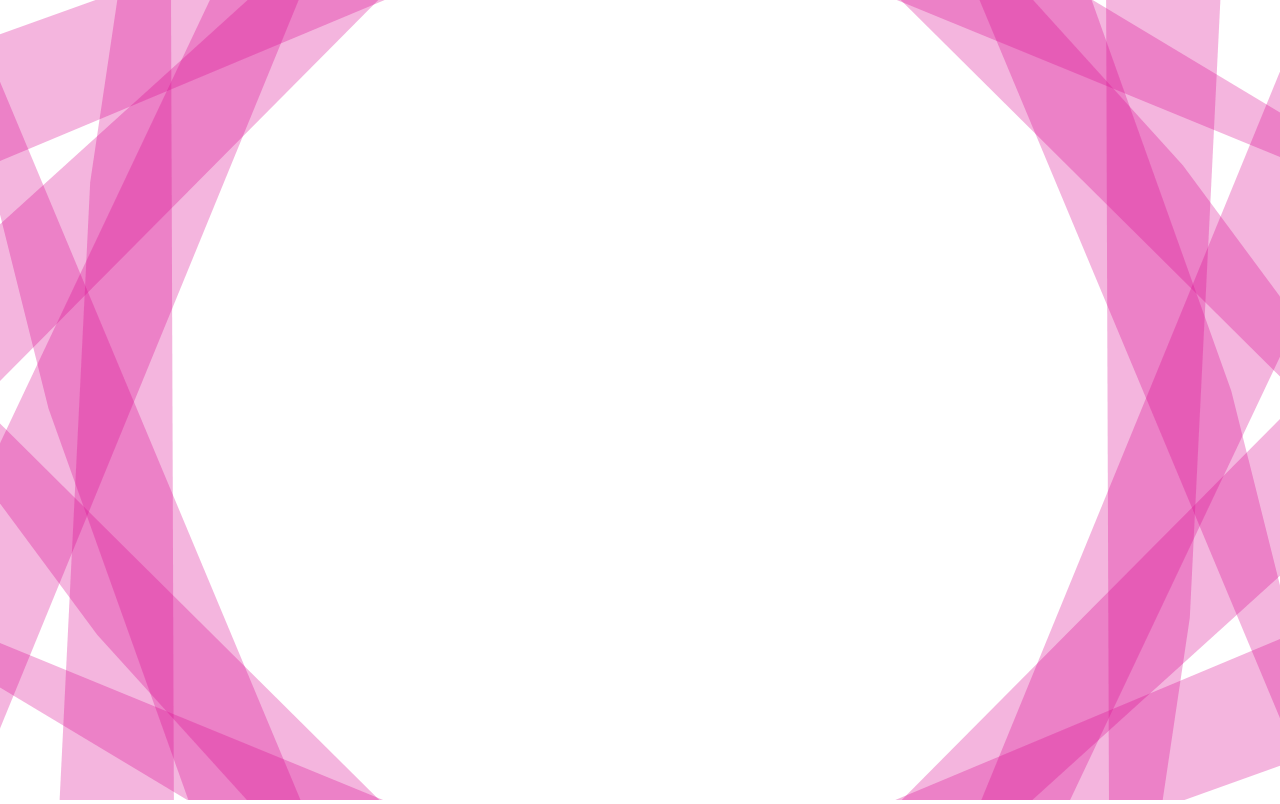
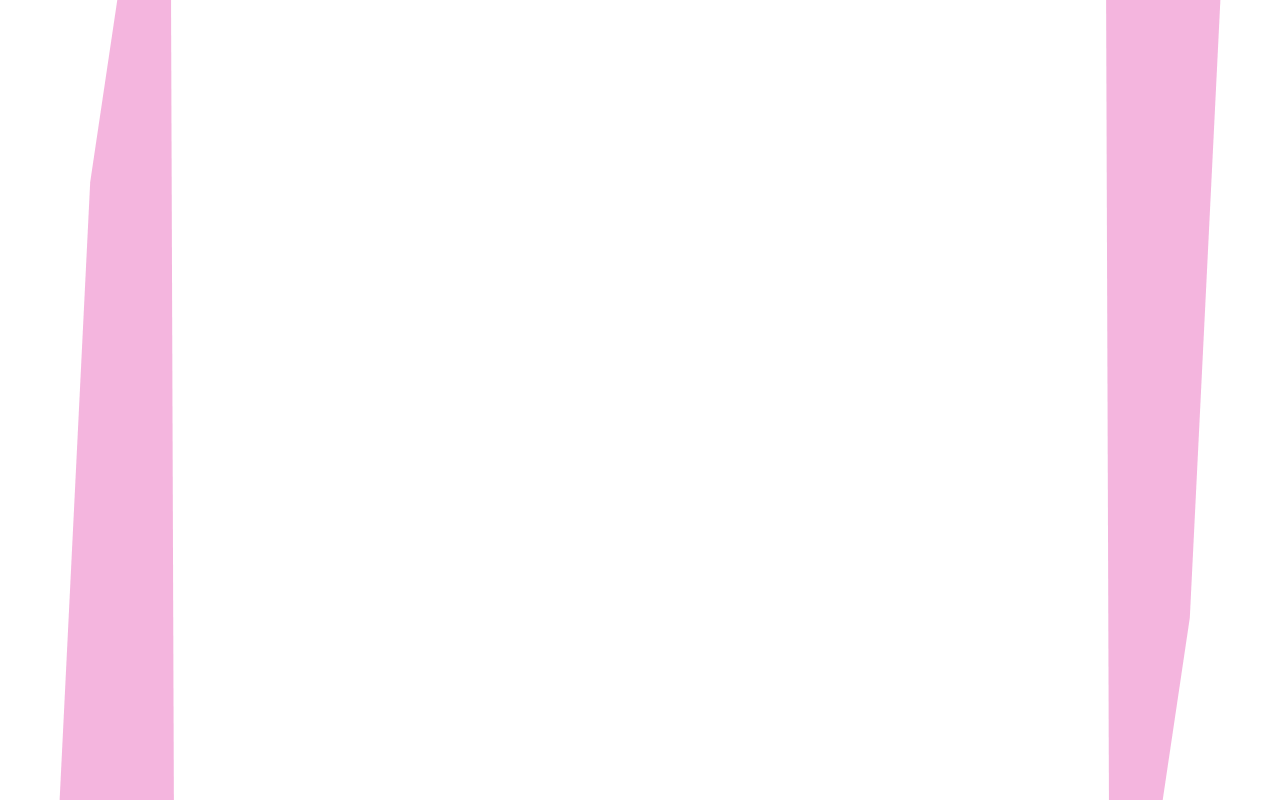
Before and after one commit to CraigMcCahill/canvas-animations, a React (Create React App) app: page / in a window 1280 px wide. Built offline with nearby package versions, Linux system fonts and the light colour scheme.

Commit message:
Pass quads as prop

```diff
--- a/src/App.js
+++ b/src/App.js
@@ -7,9 +7,8 @@ import Kaleidoscope from './Kaleidoscope';
 function App() {
   return (
     <div className="App">
-      <Kaleidoscope/>
+      <Kaleidoscope totalQuads={4} />
     </div>
-
   );
 }
 
--- a/src/Kaleidoscope.jsx
+++ b/src/Kaleidoscope.jsx
@@ -32,6 +32,7 @@ const drawQuad = (rotate, context, xPoints, yPoints, totalQuads) => {
 };
 
 const Kaleidoscope = (props) => {
+  const { totalQuads } = props;
   let ref = useRef();
 
   useEffect(() => {
@@ -57,8 +58,6 @@ const Kaleidoscope = (props) => {
     backContext.translate(canvas.width / 2, canvas.height / 2);
 
     let requestId;
-
-    const totalQuads = 16;
     let rotation = 0;
     const quads = [];
 
```
